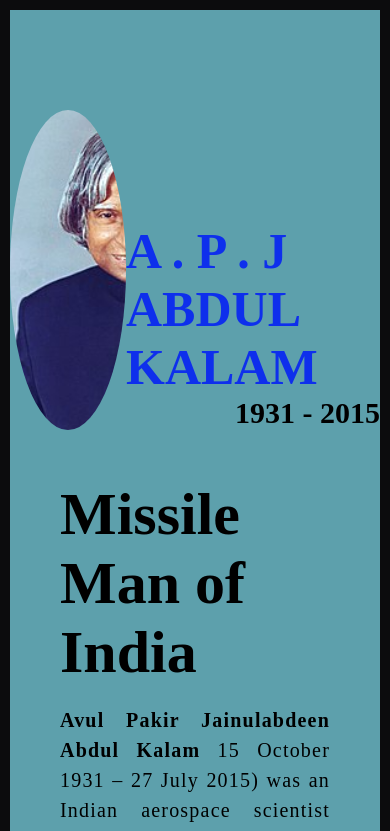
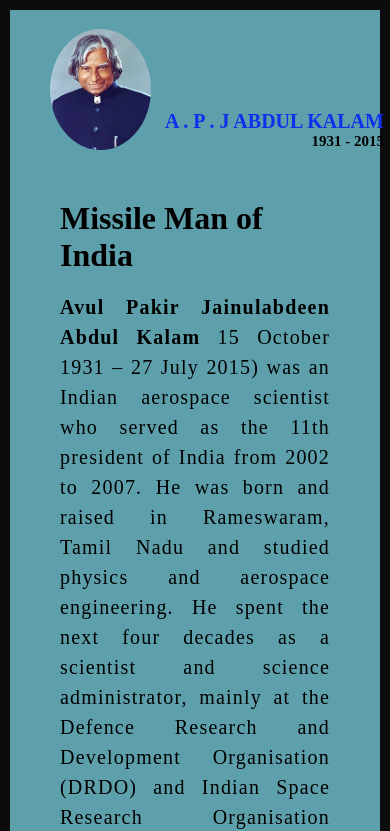
Before and after one commit to Safu1234/AbdulKalam, a plain HTML site: page index.html in a window 390 px wide. Shown: the top 831 px of the page. Drawn offline with Linux system fonts and the light colour scheme.

Commit message:
Update style.css

```diff
--- a/css/style.css
+++ b/css/style.css
@@ -65,3 +65,27 @@ h3{
 footer p{
     text-align: end;
 }
+@media(max-width:450px){
+
+    .img {
+        width: 101px;
+        height: 121px;
+        justify-content: center;
+        position: absolute;
+        left: 50px;
+    }
+    .top h1 {
+        font-size: 20px;
+        color: rgb(14, 47, 236);
+        position: relative;
+        right: -155px;
+    }
+    .top h4 {
+        font-size: 15px;
+        position: relative;
+        left: 155px;
+    }
+h2 {
+    font-size: 32px;
+}
+}
```
